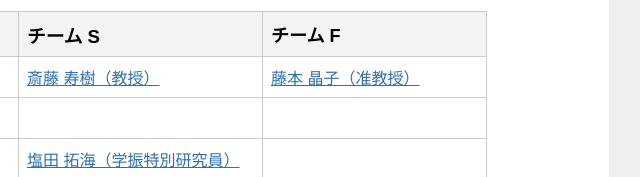
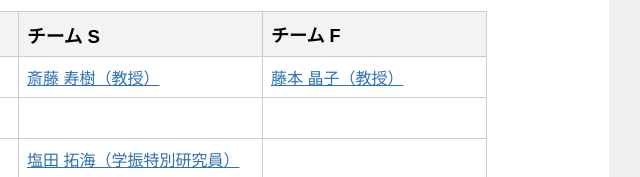
Before and after one commit to Kyutech-Algorithms-Group/KAG-web, a plain HTML site: page members.html in a window 1280 px wide. Shown: the part 352-529 px from the top of the page, 511-1151 px from the left. Drawn offline with Linux system fonts and the light colour scheme.

Commit message:
Update members.html

```diff
--- a/members.html
+++ b/members.html
@@ -42,7 +42,7 @@
 									<td style="text-align: center; width: 80px; height: 48px;" rowspan="2">教員</td>
 									<td style="width: 200px; height: 24px;"><a href="https://sites.google.com/view/eijimiyanokyutech/" target="_blank" rel="noopener">宮野 英次（教授）</a></td>
 									<td style="width: 200px; height: 24px;"><a href="https://toshikisaitoh.github.io/webpage/" target="_blank" rel="noopener">斎藤 寿樹（教授）</a></td>
-									<td style="width: 200px; height: 24px;"><a href="https://sites.google.com/view/fujimotokyutech" target="_blank" rel="noopener">藤本 晶子（准教授）</a></td>
+									<td style="width: 200px; height: 24px;"><a href="https://sites.google.com/view/fujimotokyutech" target="_blank" rel="noopener">藤本 晶子（教授）</a></td>
 								</tr>
 								<tr style="height: 24px;">
 									<td style="width: 200px; height: 24px;"><a href="https://sites.google.com/view/hiroshi-eto/japanese" target="”_blank”">江藤 宏（助教）</a></td>
```
